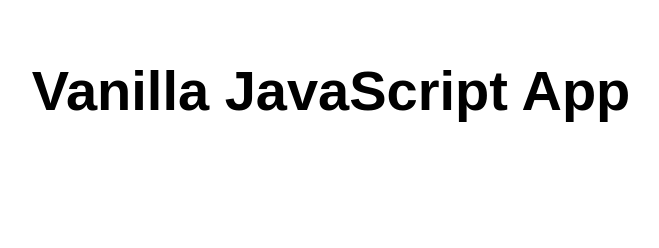
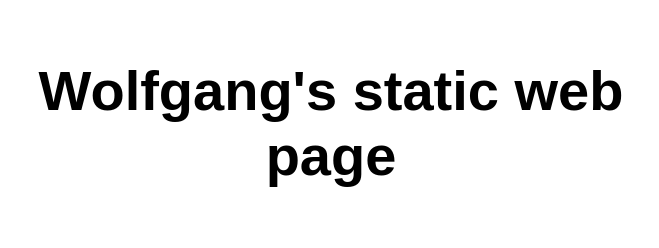
Before and after one commit to finanorak/static_web_page, a website: page src/index.html in a window 1280 px wide. Shown: the whole page, without its empty margins (309-968 px from the left). Drawn offline with Linux system fonts and the light colour scheme.

Commit message:
Commit made from VS Code Azure Static Web Apps

```diff
--- a/src/index.html
+++ b/src/index.html
@@ -10,7 +10,7 @@
 
 <body>
   <main>
-    <h1>Vanilla JavaScript App</h1>
+    <h1>Wolfgang's static web page</h1>
   </main>
 </body>
 
```
